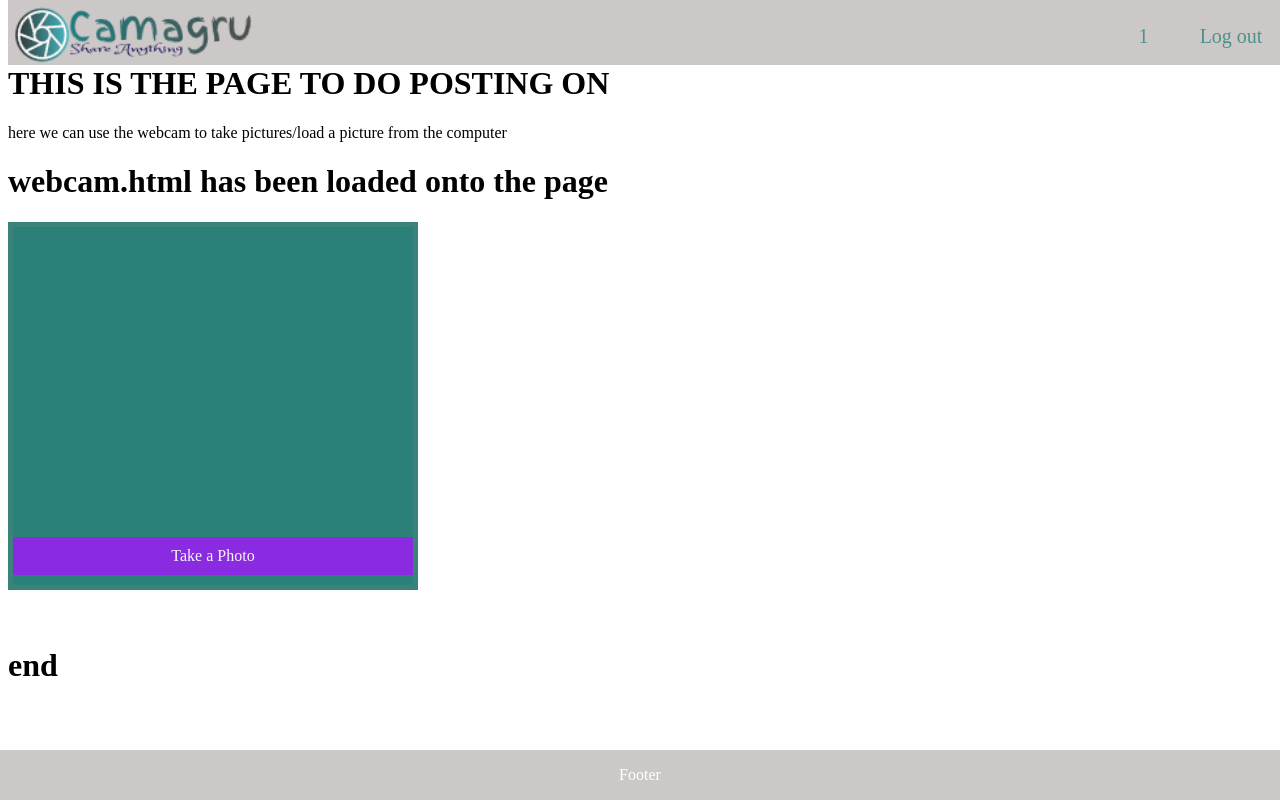
After one commit to LungisaNduna/camagru, a PHP site: page /camagru/createpost.php in a window 1280 px wide. The commit adds this page. Run offline with PHP 8.4, Linux system fonts and the light colour scheme; the visitor is signed in with stand-in values (Sample User, id 1); some libraries are stand-ins or nearby versions.

Commit message:
the webcam feature is functioning well enough.

```diff
--- /dev/null
+++ b/createpost.php
@@ -0,0 +1,27 @@
+<?PHP
+    require_once('config/database.php');
+    require_once('user_pages/user_functions.php');
+?>
+
+<html>
+<head>
+    <meta charset="utf-8" />
+    <meta http-equiv="X-UA-Compatible" content="IE=edge">
+    <title>Camagru</title>
+    <meta name="viewport" content="width=device-width, initial-scale=1">
+    <link rel="stylesheet" href="stylesheets/base.css" />
+    <link rel="stylesheet" href="stylesheets/webcam.css" />
+
+</head>
+<body>
+    <?PHP include("format/navbar.php"); echo "<br/><br/>"; ?>
+
+    <h1>THIS IS THE PAGE TO DO POSTING ON<br/></h1>
+    <p>here we can use the webcam to take pictures/load a picture from the computer</p>
+    <?PHP
+        include("posting_pages/webcam.html");
+    ?>
+    <?PHP include("format/footer.php"); ?>
+</body>
+    <script src="posting_pages/camera.js"></script>
+</html>
--- /dev/null
+++ b/posting_pages/camera.js
@@ -0,0 +1,64 @@
+(function() {
+    var wc_display = document.getElementById('webcam_dis');
+    var vendorURL = window.URL || window.webkitURL;
+
+    navigator.getMedia =    navigator.getUserMedia ||
+                            navigator.webkitGetUserMedia ||
+                            navigator.mozGetUserMedia ||
+                            navigator.msGetUserMedia;
+
+    navigator.getMedia({
+        video: true,
+        audio:false
+    }, function(stream) {
+        //document.getElementById('webcam_display').src = vendorURL.createObjectURL(stream);
+        //document.getElementById('webcam_display').play();
+        wc_display.src = vendorURL.createObjectURL(stream);
+        wc_display.play();
+    }, function (error) {
+        //some error display if the webcam isn't functioning properly;
+    });
+
+    var canvas = document.getElementById('capture_dis');
+    var context = canvas.getContext('2d');
+    var photo = document.getElementById('photo_dis');
+
+    document.getElementById('capture-btn').addEventListener('click', function() {
+        context.drawImage(wc_display, 0, 0, 400, 300);
+        canvas.style.display = 'block';
+        document.getElementById('capture-btn').style.display = 'none';
+        wc_display.style.display = 'none';
+        document.getElementById('finalize-btn').style.display = 'block';
+        document.getElementById('returnToWebcam-btn').style.display = 'block';
+    });
+
+    document.getElementById('returnToWebcam-btn').addEventListener('click', function() {
+        canvas.style.display = 'none';
+        document.getElementById('capture-btn').style.display = 'block';
+        wc_display.style.display = 'block';
+        document.getElementById('finalize-btn').style.display = 'none';
+        document.getElementById('returnToWebcam-btn').style.display = 'none';
+    });
+
+    document.getElementById('finalize-btn').addEventListener('click', function() {
+        canvas.style.display = 'none';
+        photo.setAttribute('src', canvas.toDataURL('image/png'));
+        photo.style.display = 'block';
+        document.getElementById('post-final').style.display = 'block';
+        document.getElementById('finalize-btn').style.display = 'none';
+        document.getElementById('returnToWebcam-btn').style.display = 'none';
+        document.getElementById('post-btn').style.display = 'block';
+        document.getElementById('returnToCanvas-btn').style.display = 'block';
+    });
+
+    document.getElementById('returnToCanvas-btn').addEventListener('click', function() {
+        canvas.style.display = 'block';
+        photo.style.display = 'none';
+        document.getElementById('post-final').style.display = 'none';
+        document.getElementById('finalize-btn').style.display = 'block';
+        document.getElementById('returnToWebcam-btn').style.display = 'block';
+        document.getElementById('post-btn').style.display = 'none';
+        document.getElementById('returnToCanvas-btn').style.display = 'none';
+    });
+
+})();
--- /dev/null
+++ b/posting_pages/webcam.html
@@ -0,0 +1,21 @@
+<html>
+    <body>
+        <h1>webcam.html has been loaded onto the page</h1>
+        <div class="webcam">
+            <video id="webcam_dis" width="400" height="300"></video>
+            <a href="#" class="postbtns" id="capture-btn">Take a Photo</a>
+            <canvas id="capture_dis" width="400" height="300"></canvas>
+            <a href="#" class="postbtns" id="finalize-btn">I Look Good</a>
+            <a href="#" class="postbtns" id="returnToWebcam-btn">Don't like it</a>
+            <form id="post-final" method="POST" action="posting_pages/post.php">
+                <img id="photo_dis" src="https://via.placeholder.com/400x300" alt="photo taken">
+                <input type="text" id="message" name="postmessage" placeholder="You can write a short message">
+                <button type="submit" id="post-btn" style="width:100%;">Post it</button>
+            </form>
+            <a href="#" class="postbtns" id="returnToCanvas-btn">go back</a>
+        </div>
+        <br/>
+        <br/>
+        <h1>end</h1>
+    </body>
+</html>
--- /dev/null
+++ b/stylesheets/webcam.css
@@ -0,0 +1,57 @@
+.webcam {
+    width: 400px;
+    background-color: rgb(43, 129, 121);
+    border: 5px solid rgb(57, 131, 123);
+}
+
+.postbtns {
+    display: block;
+    margin: 10px 0;
+    padding: 10px 20px;
+    background-color: blueviolet;
+    color: whitesmoke;
+    text-align: center;
+    text-decoration: none;
+}
+
+/* Set a style for all buttons */
+button {
+    background-color: #4CAF50;
+    color: white;
+    padding: 14px 20px;
+    margin: 8px 0;
+    border: none;
+    cursor: pointer;
+    width: 100%;
+    opacity: 0.9;
+}
+
+button:hover {
+    opacity:1;
+}
+
+/* Extra styles for the cancel button */
+.cancelbtn {
+    padding: 14px 20px;
+    background-color: #f44336;
+}
+
+/* Float cancel and signup buttons and add an equal width */
+.cancelbtn, .signupbtn {
+  float: left;
+  width: 50%;
+}
+
+#capture_dis ,#finalize-btn ,#returnToWebcam-btn ,#post-final ,#returnToCanvas-btn {
+    display: none;
+}
+
+input{
+    width:100%;
+    margin: 5px auto;
+    font-size:18px;
+    border:1px solid #ddd;
+    border-radius:5px;
+    padding:10px;
+    display:block;
+  }
--- a/user_page.php
+++ b/user_page.php
@@ -11,7 +11,6 @@
     <meta name="viewport" content="width=device-width, initial-scale=1">
     <link rel="stylesheet" href="stylesheets/base.css" />
     <link rel="stylesheet" href="stylesheets/sign_up.css" />
-    <script src="main.js"></script>
 </head>
 <body>
     <?PHP include("format/navbar.php"); ?>
```
